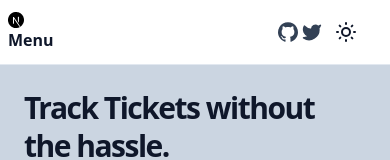
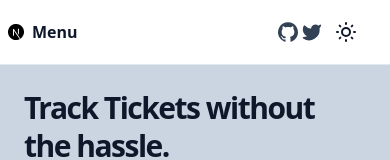
Before and after one commit to ronthetech/ticket-tracker, a Next.js app: page / in a window 390 px wide. Shown: the top 160 px of the page. Built offline with nearby package versions, Linux system fonts and the light colour scheme.

Commit message:
style: update button styling

```diff
--- a/components/main-nav.tsx
+++ b/components/main-nav.tsx
@@ -43,7 +43,7 @@ export function MainNav({ items }: MainNavProps) {
       ) : null}
       <DropdownMenu>
         <DropdownMenuTrigger asChild>
-          <button className="-ml-4 bg-transparent text-base hover:bg-transparent hover:bg-slate-100 focus:ring-0 data-[state=open]:bg-transparent dark:text-slate-100 dark:hover:bg-slate-800 dark:hover:text-slate-100 dark:data-[state=open]:bg-transparent md:hidden">
+          <button className="dark:text-slate-100dark:hover:bg-slate-800 -ml-4 inline-flex items-center justify-center rounded-md bg-transparent text-base font-medium transition-colors hover:bg-transparent hover:bg-slate-100 focus:outline-none focus:ring-0 focus:ring-slate-400 focus:ring-offset-2 disabled:pointer-events-none disabled:opacity-50 data-[state=open]:bg-slate-100 data-[state=open]:bg-transparent dark:hover:text-slate-100 dark:focus:ring-slate-400 dark:focus:ring-offset-slate-900 dark:data-[state=open]:bg-slate-800 dark:data-[state=open]:bg-transparent md:hidden">
             <Icons.logo className="mr-2 h-4 w-4" />{" "}
             <span className="font-bold">Menu</span>
           </button>
```
